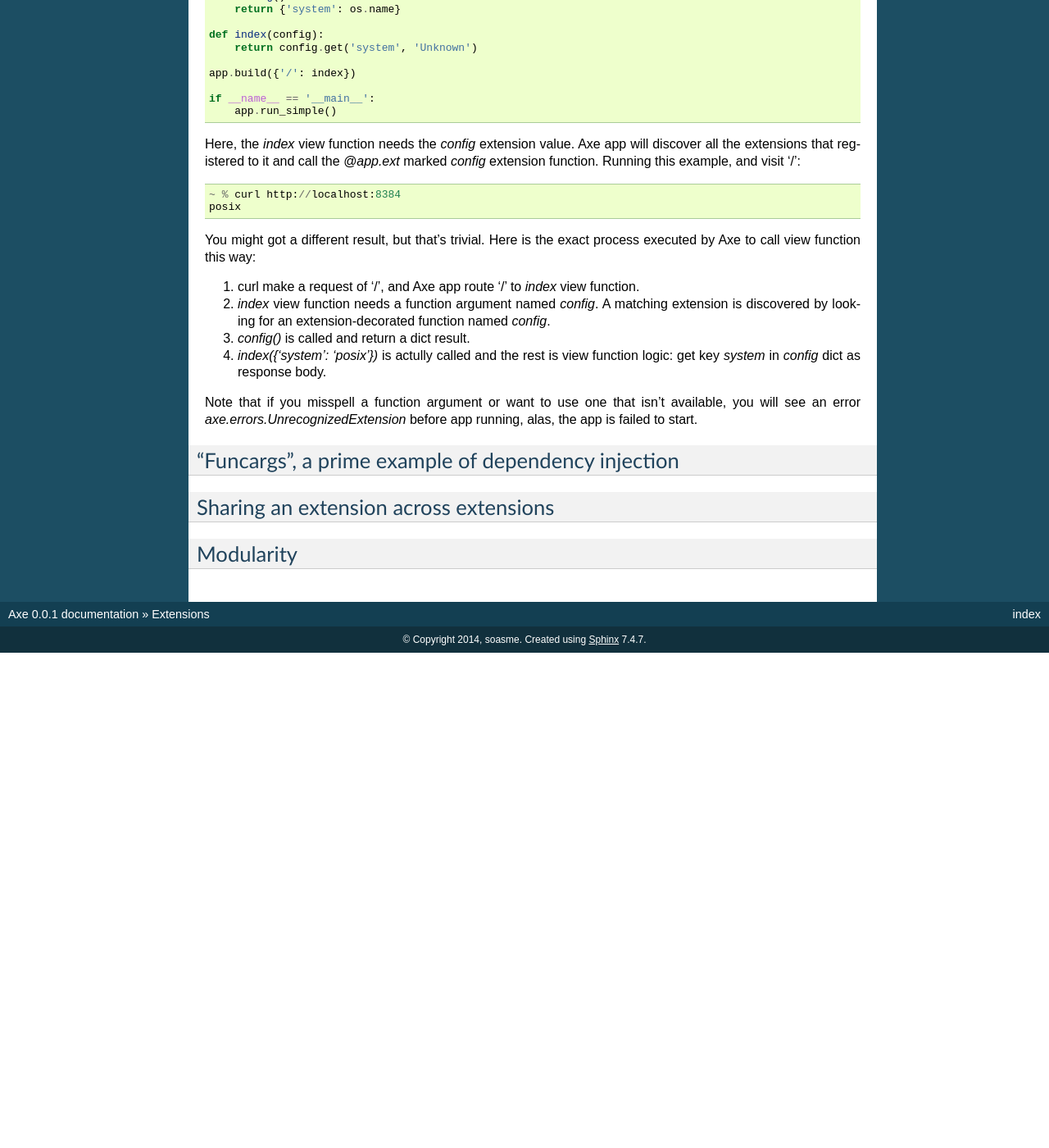
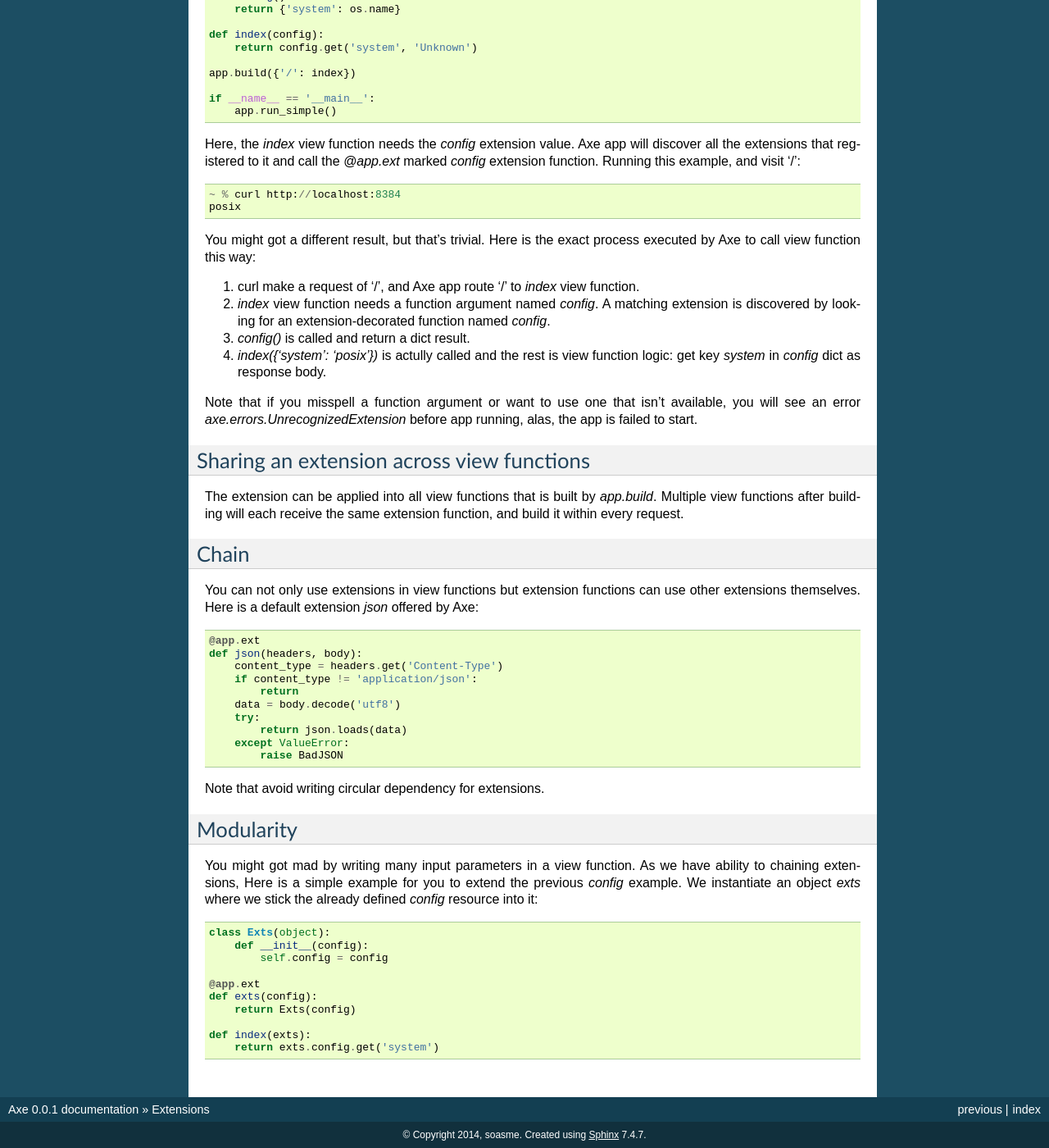
Before and after one commit to soasme/axe, a Sphinx documentation site: the page built from docs/extensions.rst, in a window 1280 px wide and 1400 px high, scrolled down 480 px. Shown: the whole window at 82% size. Built offline with Sphinx 7.4.7, drawn with Linux system fonts in a browser that asks for light colours; before the commit the page ends 1276 px from its top, so only the background shows below that; some of the changed text lies outside the part shown.

Commit message:
Second part of extension document.

```diff
--- a/docs/contents.rst.inc
+++ b/docs/contents.rst.inc
@@ -5,3 +5,4 @@ User's Guide
    :maxdepth: 2
 
    quick_start
+   extensions
--- a/docs/extensions.rst
+++ b/docs/extensions.rst
@@ -70,12 +70,52 @@ to use one that isn't available, you will see an error
 `axe.errors.UnrecognizedExtension` before app running,
 alas, the app is failed to start.
 
+Sharing an extension across view functions
+------------------------------------------
 
-"Funcargs", a prime example of dependency injection
----------------------------------------------------
+The extension can be applied into all view functions
+that is built by `app.build`. Multiple view functions
+after building will each receive the same extension
+function, and build it within every request.
 
-Sharing an extension across extensions
-----------------------------------------
+Chain
+-----
+
+You can not only use extensions in view functions but
+extension functions can use other extensions themselves.
+Here is a default extension `json` offered by Axe::
+
+    @app.ext
+    def json(headers, body):
+        content_type = headers.get('Content-Type')
+        if content_type != 'application/json':
+            return
+        data = body.decode('utf8')
+        try:
+            return json.loads(data)
+        except ValueError:
+            raise BadJSON
+
+Note that avoid writing circular dependency for
+extensions.
+
 
 Modularity
 ----------
+
+You might got mad by writing many input parameters in a
+view function. As we have ability to chaining extensions,
+Here is a simple example for you to extend the previous
+`config` example. We instantiate an object `exts` where
+we stick the already defined `config` resource into it::
+
+    class Exts(object):
+        def __init__(config):
+            self.config = config
+
+    @app.ext
+    def exts(config):
+        return Exts(config)
+
+    def index(exts):
+        return exts.config.get('system')
```
